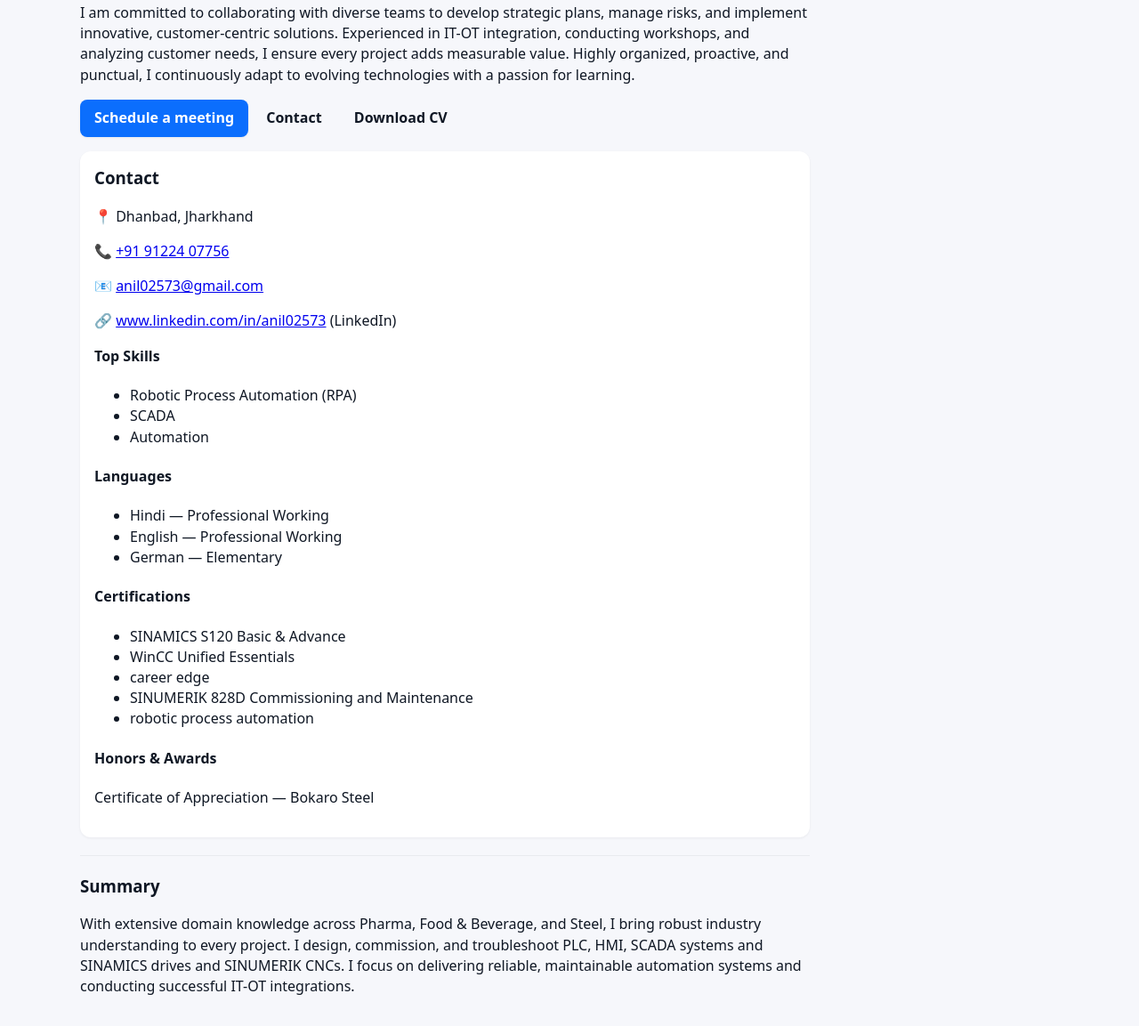
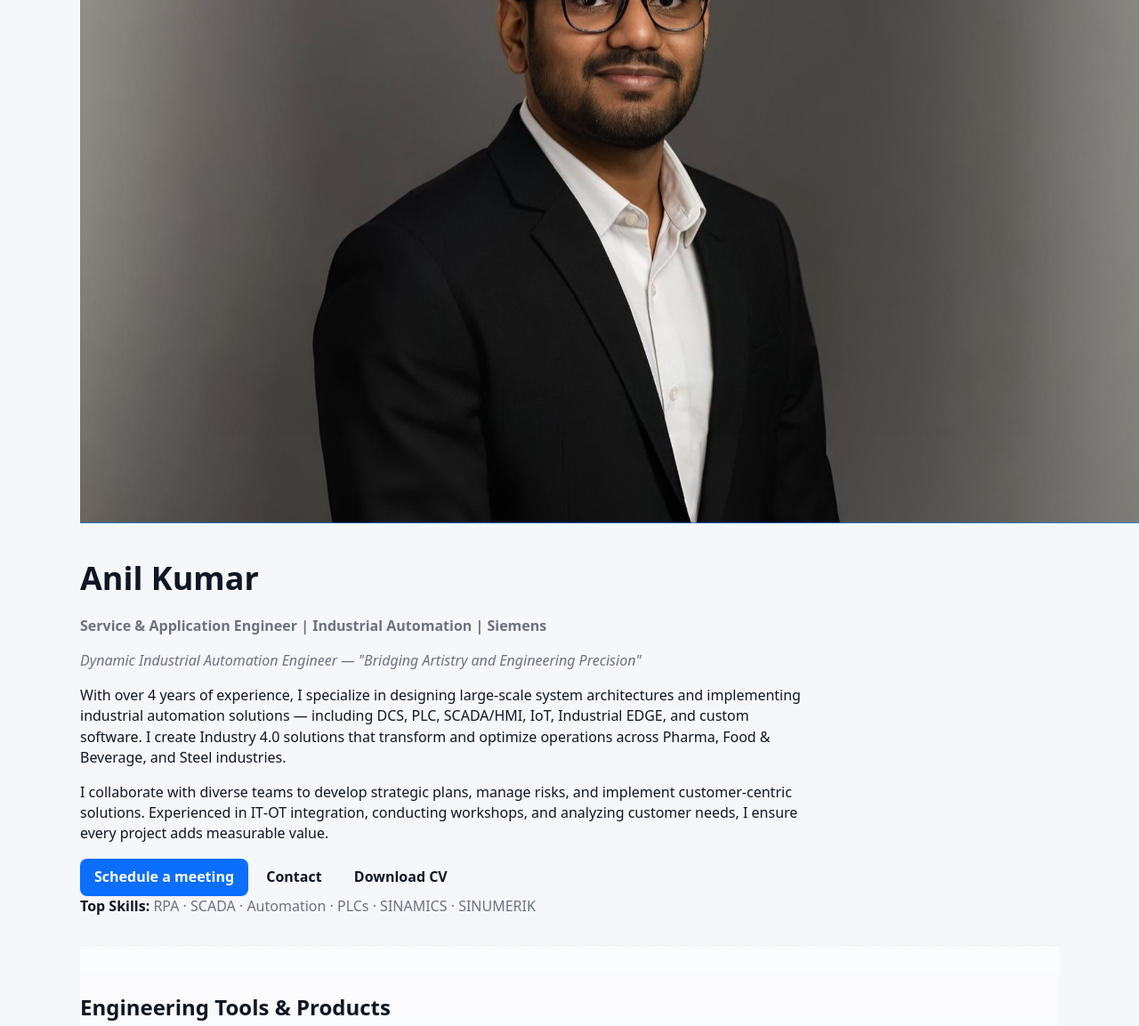
Before and after one commit to mr-Anil-prajapati/anil_portfolio, a plain HTML site: page index.html in a window 1280 px wide. Shown: the part 408-1561 px from the top of the page at 89% size. Drawn offline with Linux system fonts and the light colour scheme.

Commit message:
Updated index.html to include new profile section

```diff
--- a/index.html
+++ b/index.html
@@ -6,16 +6,7 @@
   <meta name="viewport" content="width=device-width,initial-scale=1" />
   <meta name="description" content="Anil Kumar — Service & Application Engineer with 4+ years experience in PLC, SCADA, Drives, CNC and Industrial Automation. Commissioning, troubleshooting and plant support." />
 
-  <!-- Open Graph / Social preview -->
-  <meta property="og:title" content="Anil Kumar — Industrial Automation Engineer" />
-  <meta property="og:description" content="Service & Application Engineer | PLC, SCADA, Drives, CNC. Book consultations for commissioning, troubleshooting, and training." />
-  <meta property="og:type" content="website" />
-  <meta property="og:image" content="/assets/og-image.png" />
-  <meta property="og:url" content="https://your-site.example.com" />
-
   <link rel="icon" href="/favicon.ico" />
-
-  <!-- CSS -->
   <link rel="stylesheet" href="css/style.css" />
 </head>
 
@@ -44,71 +35,36 @@
   <main id="main" class="site-main">
     <!-- PROFILE / HERO -->
     <section id="profile" class="section hero container" aria-labelledby="profile-heading">
-      <div class="hero-inner">
+      <div class="hero-inner hero-profile">
+        <div class="hero-left">
+          <img src="images/gallery/plceholder.png" alt="Anil Kumar — profile photo" class="profile-photo" />
+        </div>
+
+        <div class="hero-right">
           <h1 id="profile-heading">Anil Kumar</h1>
           <p class="subtitle">Service & Application Engineer | Industrial Automation | Siemens</p>
 
-        <div class="profile-grid" style="display:grid;grid-template-columns:1fr;gap:1rem;">
-          <div>
-            <p class="desc">Dynamic Industrial Automation Engineer — "Bridging Artistry and Engineering Precision"</p>
+          <p class="desc"><em>Dynamic Industrial Automation Engineer — "Bridging Artistry and Engineering Precision"</em></p>
+
           <p>
-              With over 4 years of experience, I specialize in designing large-scale system architectures and implementing industrial automation solutions — including DCS, PLC, SCADA/HMI, IoT, Industrial EDGE, and custom software. I create Industry 4.0 solutions that transform and optimize operations across Pharma, Food & Beverage, and Steel industries. I am interested in Edge and Cloud computing and am an AI/ML enthusiast exploring the intersection of automation and intelligence.
-            </p>
-            <p>
-              I am committed to collaborating with diverse teams to develop strategic plans, manage risks, and implement innovative, customer-centric solutions. Experienced in IT-OT integration, conducting workshops, and analyzing customer needs, I ensure every project adds measurable value. Highly organized, proactive, and punctual, I continuously adapt to evolving technologies with a passion for learning.
+            With over 4 years of experience, I specialize in designing large-scale system architectures and implementing industrial automation solutions — including DCS, PLC, SCADA/HMI, IoT, Industrial EDGE, and custom software. I create Industry 4.0 solutions that transform and optimize operations across Pharma, Food & Beverage, and Steel industries.
           </p>
 
-            <div style="margin-top:1rem;">
+          <p>
+            I collaborate with diverse teams to develop strategic plans, manage risks, and implement customer-centric solutions. Experienced in IT‑OT integration, conducting workshops, and analyzing customer needs, I ensure every project adds measurable value.
+          </p>
+
+          <div class="hero-actions">
             <a class="btn primary" href="#meeting">Schedule a meeting</a>
             <a class="btn" href="#contact">Contact</a>
             <a class="btn" href="assets/resume.pdf" target="_blank" rel="noopener noreferrer" download aria-label="Download CV">Download CV</a>
           </div>
+
+          <div class="profile-meta">
+            <strong>Top Skills:</strong>
+            <span class="muted">RPA · SCADA · Automation · PLCs · SINAMICS · SINUMERIK</span>
           </div>
-
-          <aside style="background:var(--card);padding:1rem;border-radius:12px;box-shadow:var(--shadow-sm);">
-            <h3 style="margin-top:0">Contact</h3>
-            <p>📍 Dhanbad, Jharkhand</p>
-            <p>📞 <a href="tel:+919122407756">+91 91224 07756</a></p>
-            <p>📧 <a href="mailto:anil02573@gmail.com">anil02573@gmail.com</a></p>
-            <p>🔗 <a href="https://www.linkedin.com/in/anil02573" target="_blank" rel="noopener noreferrer">www.linkedin.com/in/anil02573</a> (LinkedIn)</p>
-
-            <h4 style="margin-top:1rem">Top Skills</h4>
-            <ul>
-              <li>Robotic Process Automation (RPA)</li>
-              <li>SCADA</li>
-              <li>Automation</li>
-            </ul>
-
-            <h4>Languages</h4>
-            <ul>
-              <li>Hindi — Professional Working</li>
-              <li>English — Professional Working</li>
-              <li>German — Elementary</li>
-            </ul>
-
-            <h4>Certifications</h4>
-            <ul>
-              <li>SINAMICS S120 Basic & Advance</li>
-              <li>WinCC Unified Essentials</li>
-              <li>career edge</li>
-              <li>SINUMERIK 828D Commissioning and Maintenance</li>
-              <li>robotic process automation</li>
-            </ul>
-
-            <h4>Honors & Awards</h4>
-            <p>Certificate of Appreciation — Bokaro Steel</p>
-          </aside>
         </div>
-
-        <hr style="margin:1.25rem 0;border:none;border-top:1px solid rgba(15,23,36,0.06)" />
-
-        <section aria-labelledby="summary-heading">
-          <h3 id="summary-heading">Summary</h3>
-          <p>
-            With extensive domain knowledge across Pharma, Food & Beverage, and Steel, I bring robust industry understanding to every project. I design, commission, and troubleshoot PLC, HMI, SCADA systems and SINAMICS drives and SINUMERIK CNCs. I focus on delivering reliable, maintainable automation systems and conducting successful IT-OT integrations.
-          </p>
-        </section>
-
       </div>
     </section>
 
@@ -184,25 +140,6 @@
     </div>
   </footer>
 
-  <!-- Structured data for SEO -->
-  <script type="application/ld+json">
-  {
-    "@context": "https://schema.org",
-    "@type": "Person",
-    "name": "Anil Kumar",
-    "jobTitle": "Service & Application Engineer",
-    "worksFor": {
-      "@type": "Organization",
-      "name": "Anil Automation"
-    },
-    "location": "Dhanbad, Jharkhand, India",
-    "email": "mailto:anil02573@gmail.com",
-    "sameAs": [
-      "https://www.linkedin.com/in/anil02573"
-    ]
-  }
-  </script>
-
   <script src="js/main.js"></script>
 </body>
 </html>
```
Lines whose indentation alone changed are shown as unchanged.
